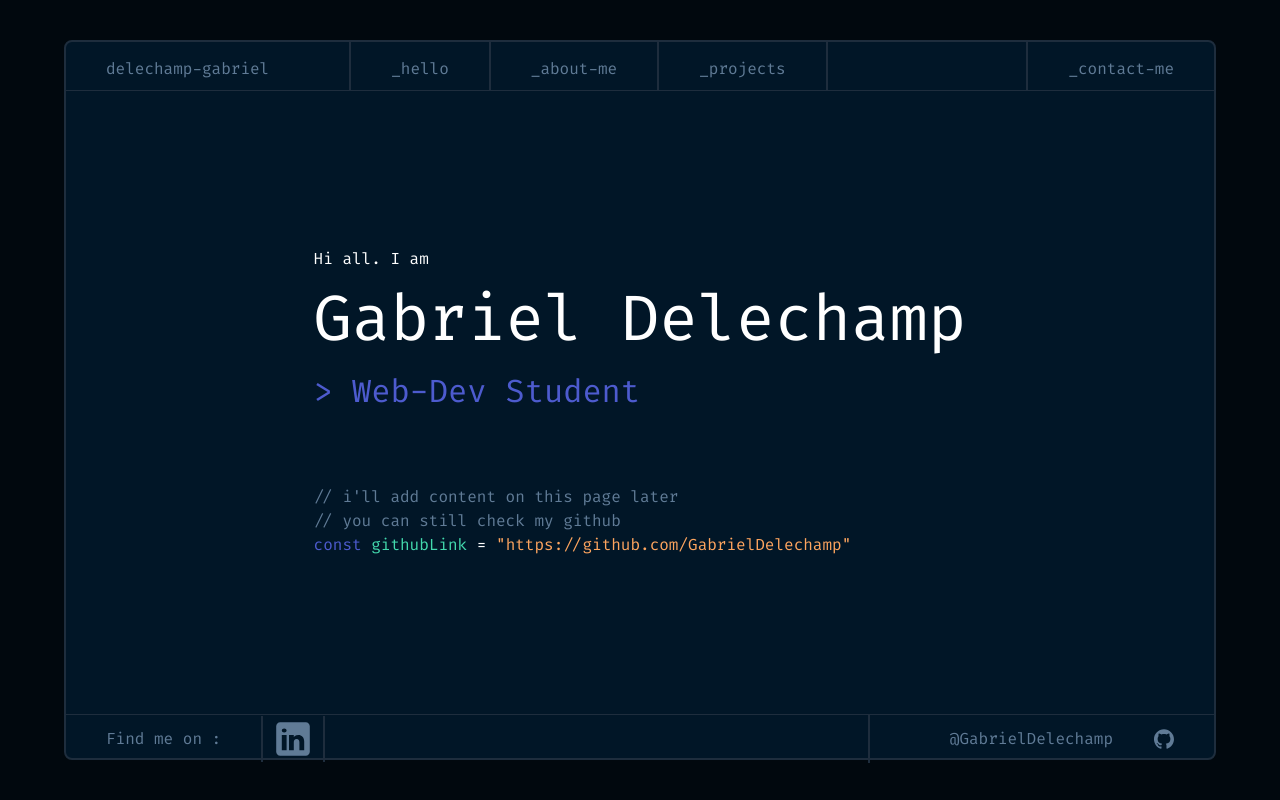
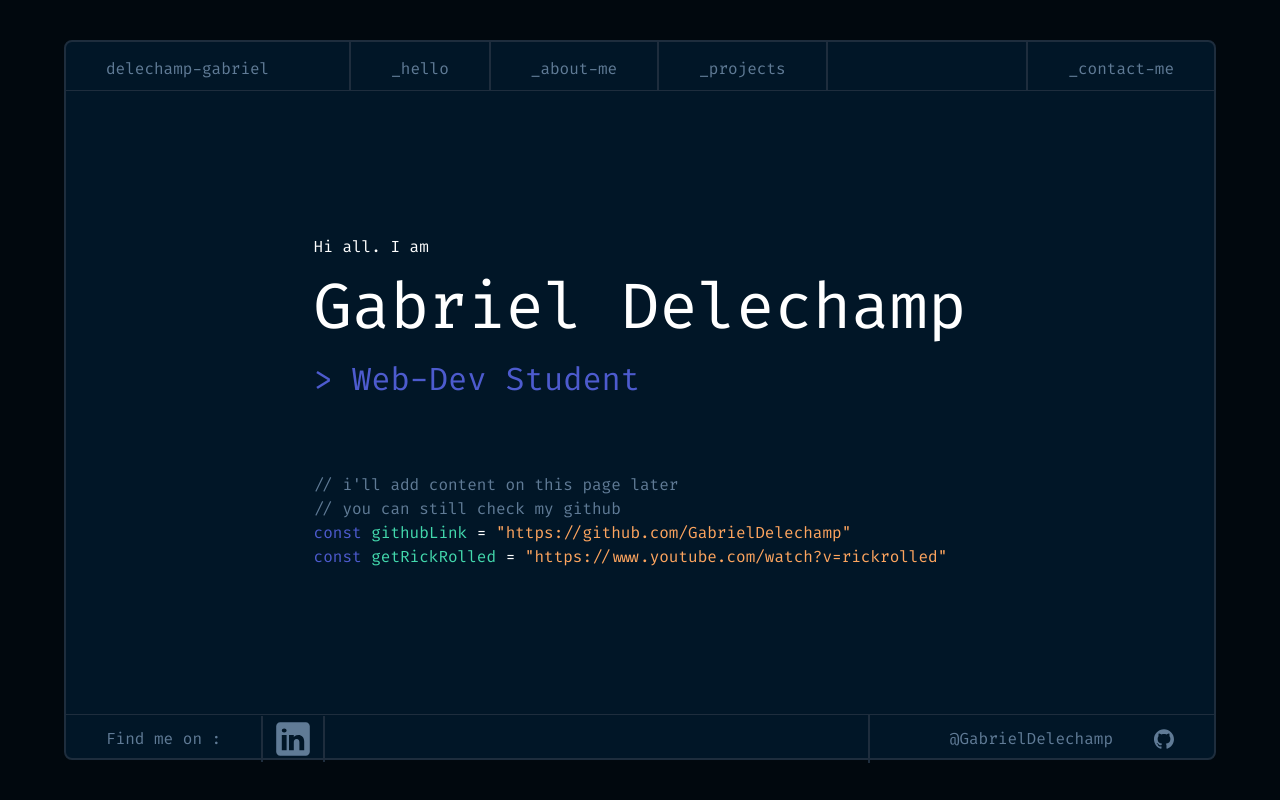
Before and after one commit to GabrielDelechamp/portfolio, a Next.js app in the folder nextjs-dashboard/: page / in a window 1280 px wide. Built offline with nearby package versions, Linux system fonts and the light colour scheme; a web font is replaced by a local one.

Commit message:
Update page.tsx

```diff
--- a/nextjs-dashboard/app/page.tsx
+++ b/nextjs-dashboard/app/page.tsx
@@ -36,6 +36,7 @@ export default function Page() {
         <p>// i'll add content on this page later</p>
         <p>// you can still check my github</p>
         <p><span className="text-[#4D5BCE]">const</span> <span className="text-[#43D9AD]">githubLink</span> <span className="text-white">=</span> <a href="https://github.com/GabrielDelechamp" target="_blank" className="text-[#FEA55F]">"https://github.com/GabrielDelechamp"</a></p>
+        <p><span className="text-[#4D5BCE]">const</span> <span className="text-[#43D9AD]">getRickRolled</span> <span className="text-white">=</span> <a href="https://www.youtube.com/watch?v=xvFZjo5PgG0&pp=ygUIcmlja3JvbGw%3D" target="_blank" className="text-[#FEA55F]">"https://www.youtube.com/watch?v=rickrolled"</a></p>
       </div>
     </main>
   );
```
